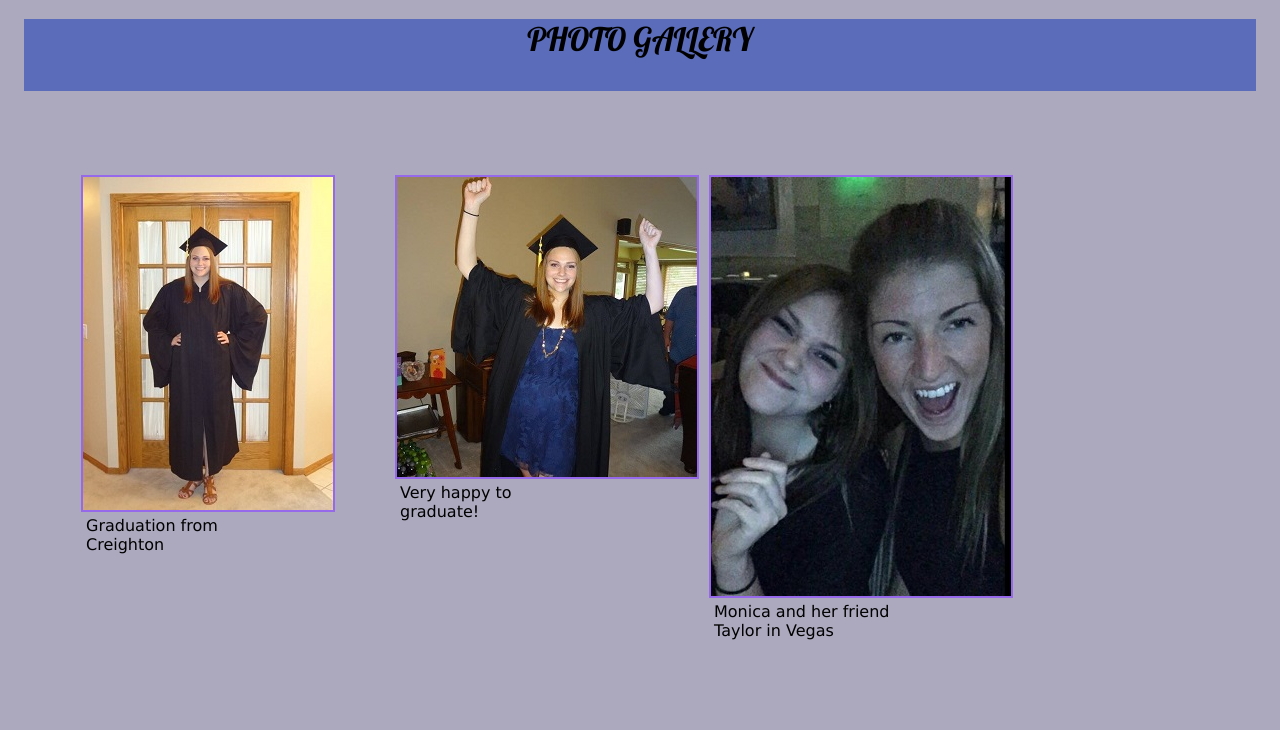
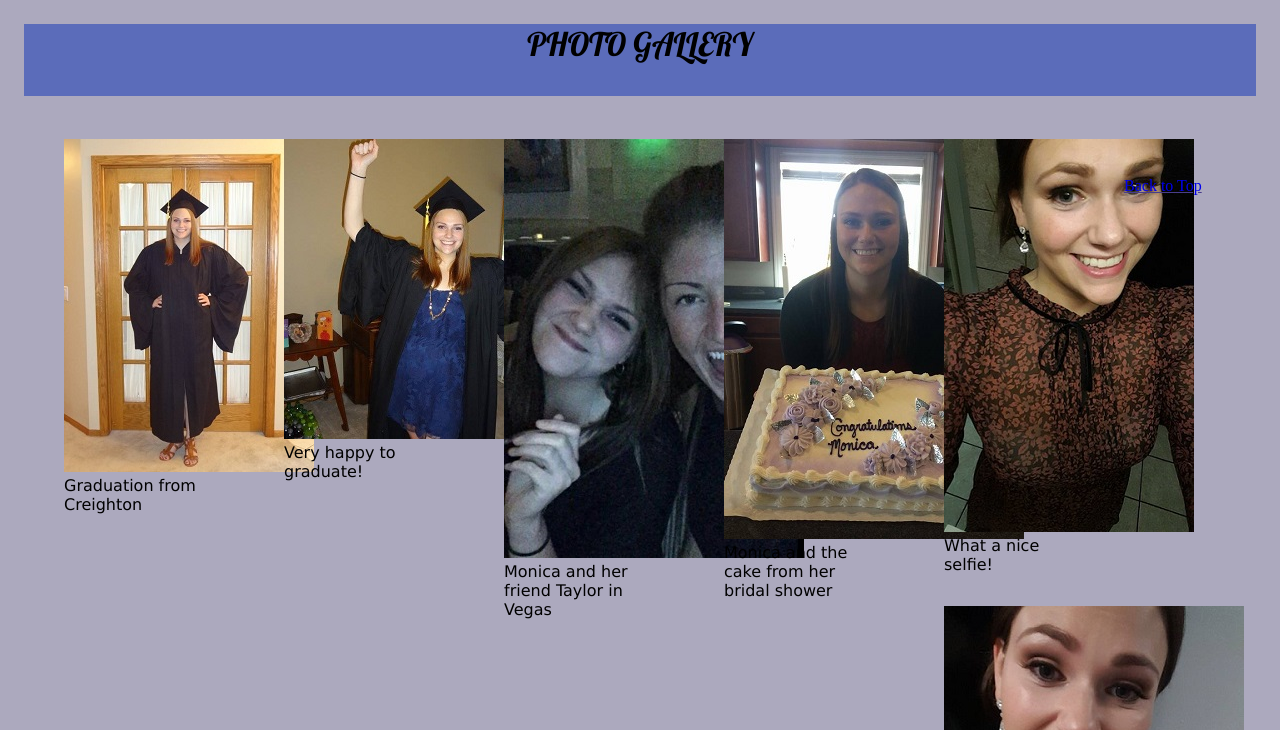
Before and after one commit to Robert-Sharp-7/bioSite, a plain HTML site: page index.html in a window 1280 px wide. Shown: the part 1421-2151 px from the top of the page. Drawn offline with Linux system fonts and the light colour scheme; a web font is replaced by a local one.

Commit message:
removed photo padding and margins

```diff
--- a/style.css
+++ b/style.css
@@ -86,8 +86,8 @@ figcaption {
 .photos {
         width: 220px;
         float: left;
-        margin: 42px;
-        padding: 5px;
+        /*margin: 42px;
+        padding: 5px/*;
     }
 figure {
         display: block;
```
